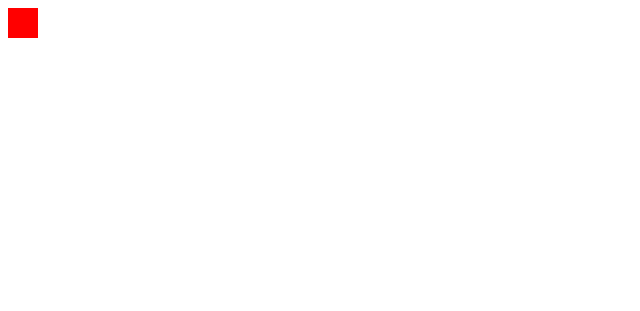
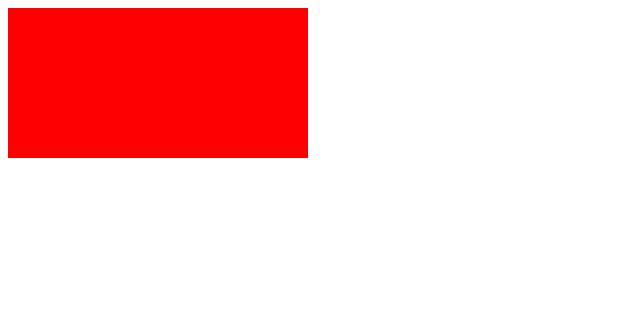
Before and after one commit to zhyd1997/Carousel, a plain HTML site: page index.html in a window 1280 px wide. Shown: the whole page, without its empty margins (0-640 px from the left). Drawn offline with Linux system fonts and the light colour scheme.

Commit message:
ajust div width and height

```diff
--- a/index.css
+++ b/index.css
@@ -1,14 +1,14 @@
 .carousel-wrapper {
     position: relative;
-    height: 300px;
     width: 300px;
+    height: 150px;
 }
 
 .carousel-item {
     position: absolute;
     display: none;
-    height: 30px;
-    width: 30px;
+    height: 100%;
+    width: 100%;
 }
 
 .carousel-wrapper .current {
```
